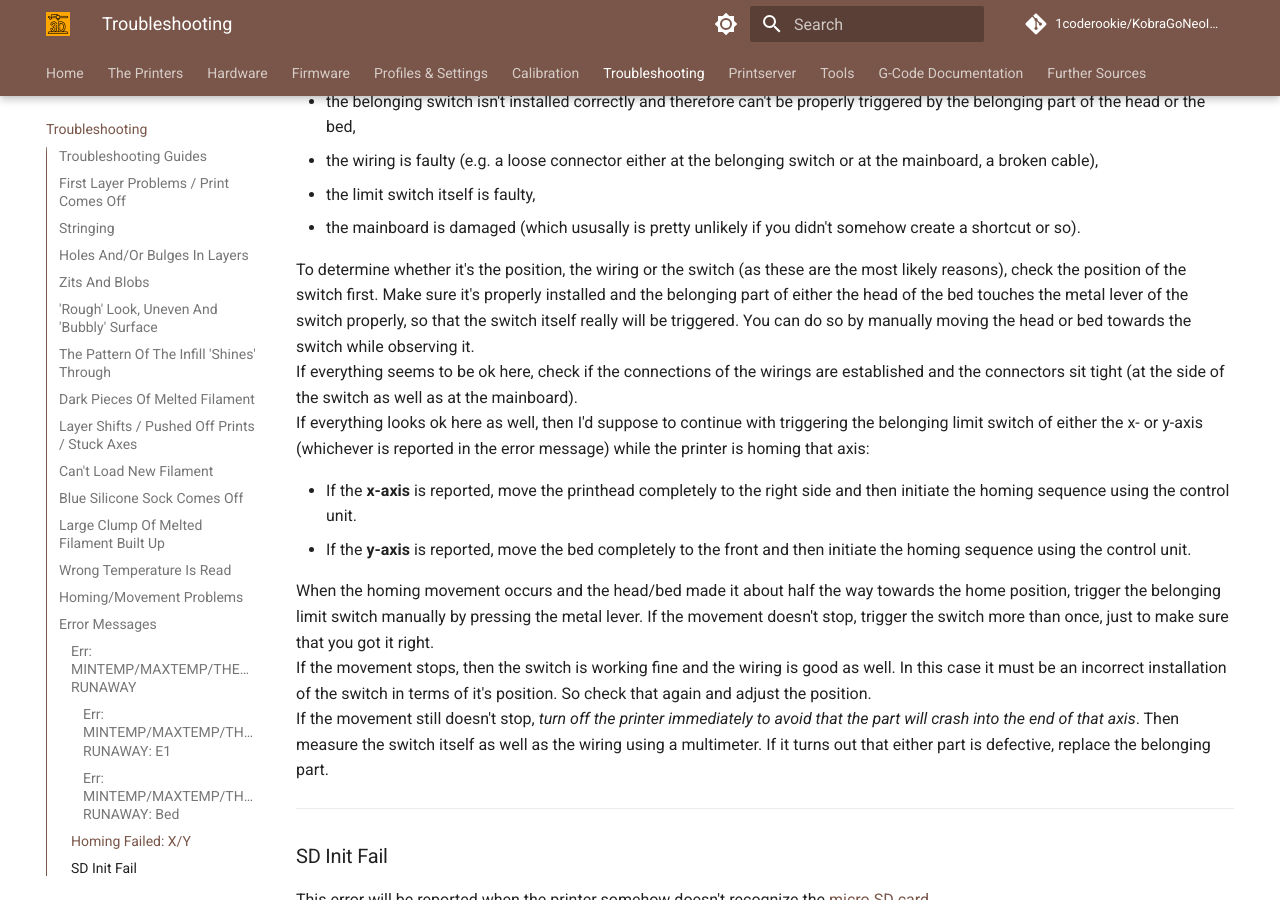
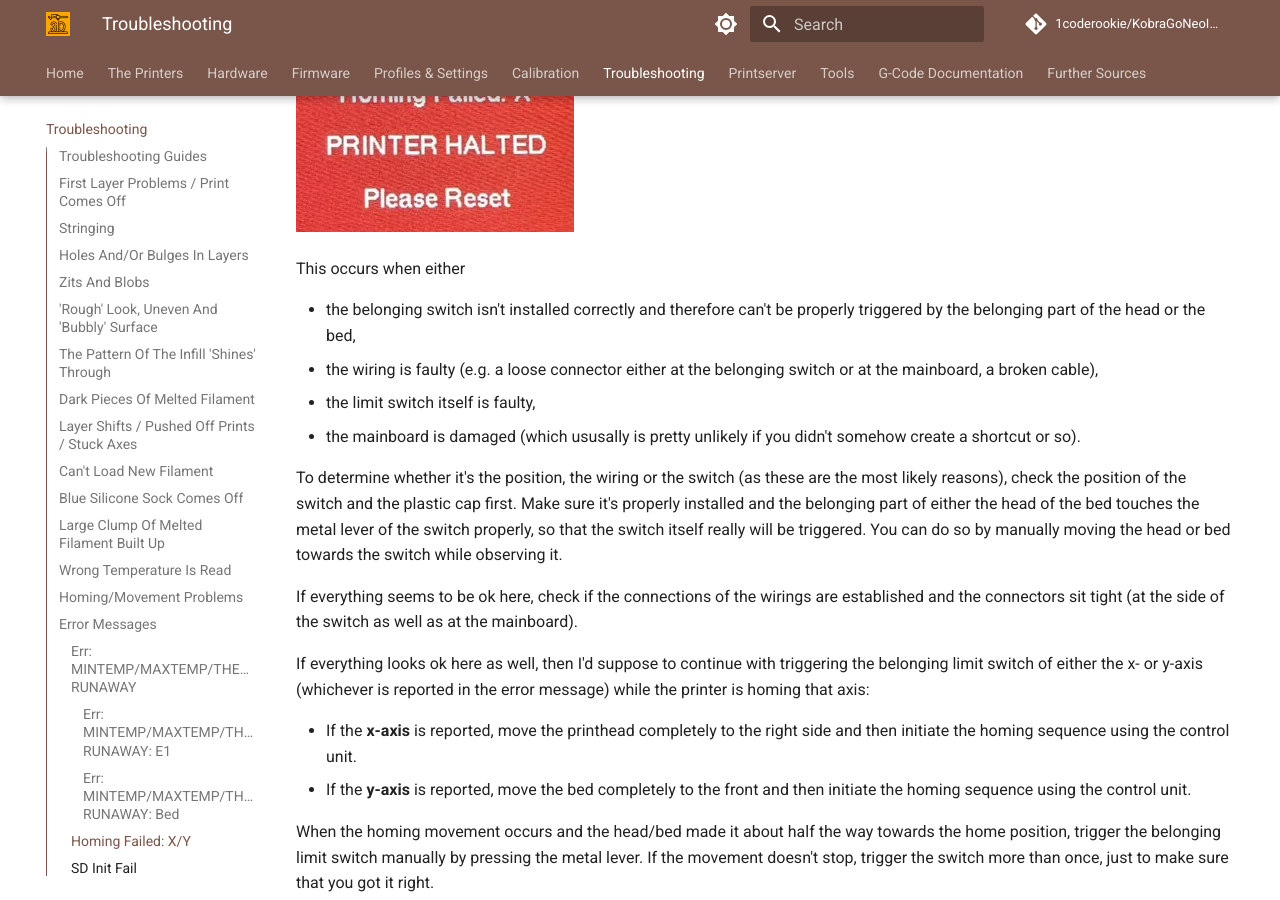
Before and after one commit to 1coderookie/KobraGoNeoInsights, an MkDocs documentation site: the page built from docs/troubleshooting.md, in a window 1280 px wide and 900 px high, scrolled down 12160 px. Built offline with MkDocs 1.6.1 and Material for MkDocs 9.7.7, drawn with Linux system fonts in a browser that asks for light colours; comment, search, counter and statistics services are not loaded.

Commit message:
Update troubleshooting.md

```diff
--- a/docs/troubleshooting.md
+++ b/docs/troubleshooting.md
@@ -306,6 +306,8 @@ Good luck!
 ### Homing Failed: X/Y
 When trying to home the x- and/or y-axis, the error message "Homing Failed: X/Y - PRINTER HALTED - Please Reset" might occur.
 
+![Homing failed X](assets/images/error_homing_failed_X_web.jpg)
+
 This occurs when either
 
 - the belonging switch isn't installed correctly and therefore can't be properly triggered by the belonging part of the head or the bed,
@@ -313,8 +315,10 @@ This occurs when either
 - the limit switch itself is faulty,
 - the mainboard is damaged (which ususally is pretty unlikely if you didn't somehow create a shortcut or so).
 
-To determine whether it's the position, the wiring or the switch (as these are the most likely reasons), check the position of the switch first. Make sure it's properly installed and the belonging part of either the head of the bed touches the metal lever of the switch properly, so that the switch itself really will be triggered. You can do so by manually moving the head or bed towards the switch while observing it.
+To determine whether it's the position, the wiring or the switch (as these are the most likely reasons), check the position of the switch and the plastic cap first. Make sure it's properly installed and the belonging part of either the head of the bed touches the metal lever of the switch properly, so that the switch itself really will be triggered. You can do so by manually moving the head or bed towards the switch while observing it.
+
 If everything seems to be ok here, check if the connections of the wirings are established and the connectors sit tight (at the side of the switch as well as at the mainboard).
+
 If everything looks ok here as well, then I'd suppose to continue with triggering the belonging limit switch of either the x- or y-axis (whichever is reported in the error message) while the printer is homing that axis:
 
 - If the **x-axis** is reported, move the printhead completely to the right side and then initiate the homing sequence using the control unit.
```
